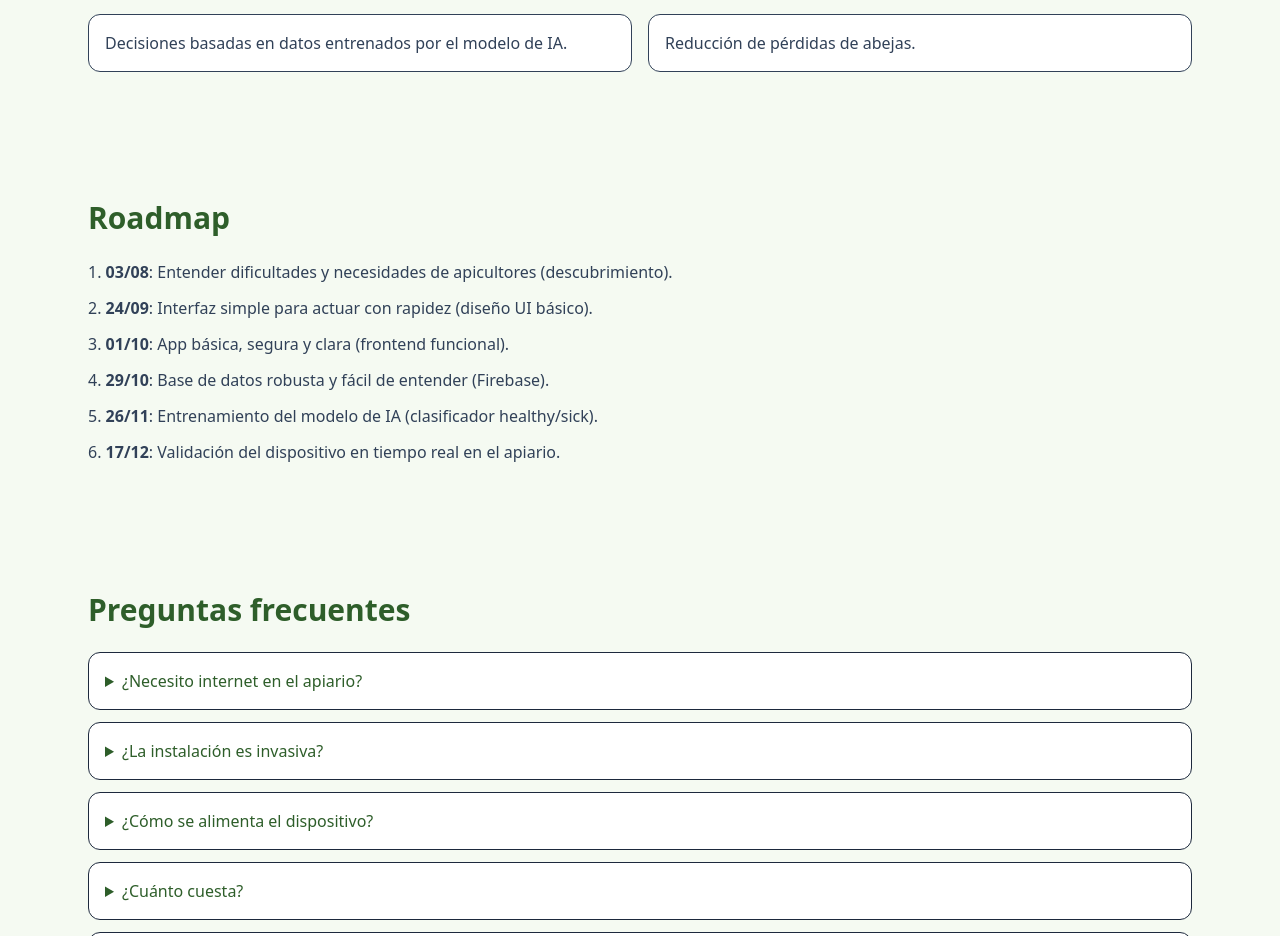
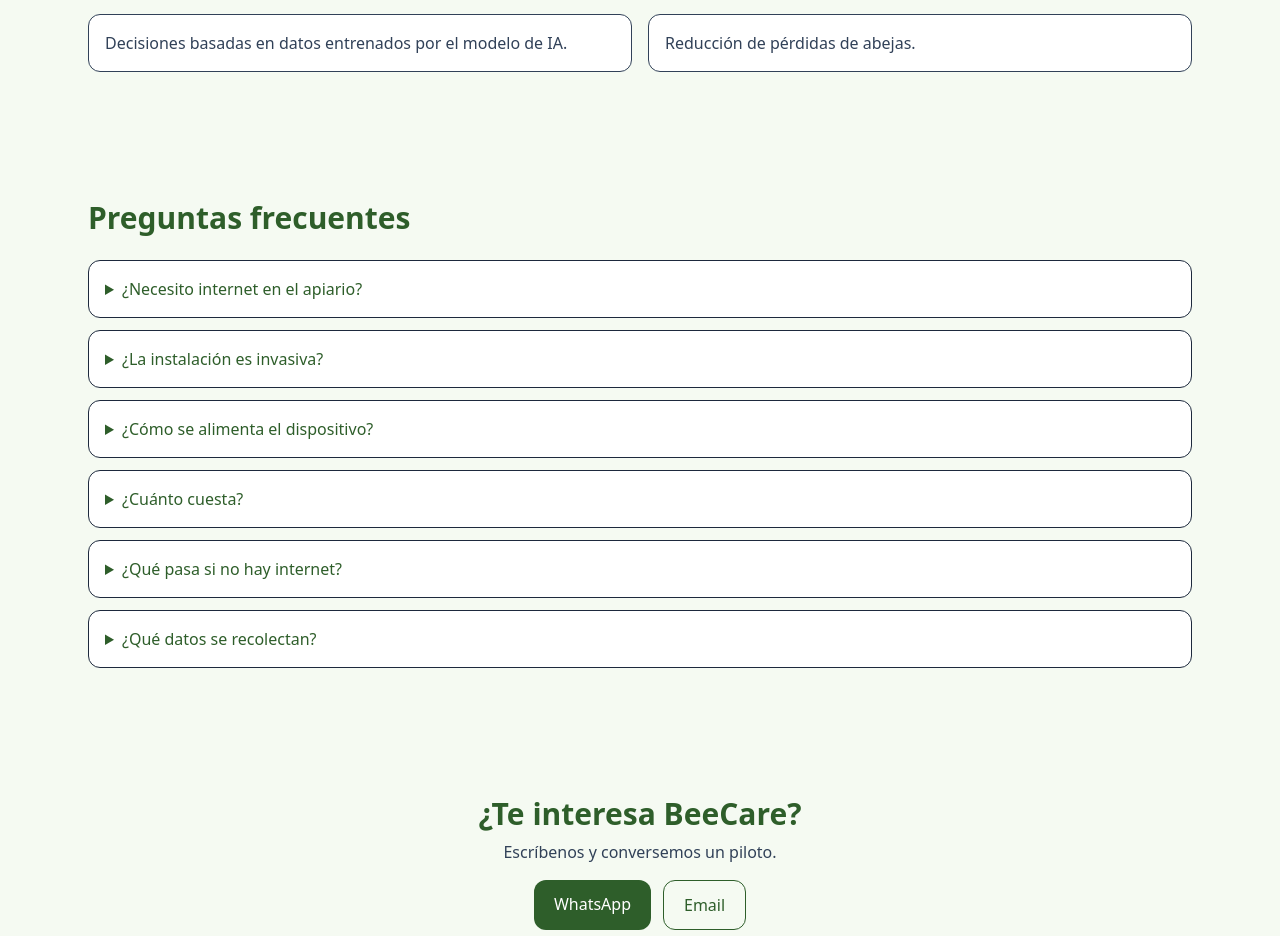
Before and after one commit to Vettem/beecare-sitio, a Next.js app: page / in a window 1280 px wide. Shown: the part 2082-3018 px from the top of the page. Built offline with nearby package versions, Linux system fonts and the light colour scheme.

Commit message:
roadmap no es necesario

```diff
--- a/src/app/page.tsx
+++ b/src/app/page.tsx
@@ -116,19 +116,6 @@
         </ul>
       </section>
 
-      {/* ROADMAP */}
-      <section id="roadmap" className="scroll-mt-24 px-6 py-16 max-w-6xl mx-auto">
-        <h2 className="text-3xl font-bold text-bee-primary">Roadmap</h2>
-        <ol className="mt-6 space-y-3 text-slate-700 list-decimal list-inside">
-          <li><strong>03/08</strong>: Entender dificultades y necesidades de apicultores (descubrimiento).</li>
-          <li><strong>24/09</strong>: Interfaz simple para actuar con rapidez (diseño UI básico).</li>
-          <li><strong>01/10</strong>: App básica, segura y clara (frontend funcional).</li>
-          <li><strong>29/10</strong>: Base de datos robusta y fácil de entender (Firebase).</li>
-          <li><strong>26/11</strong>: Entrenamiento del modelo de IA (clasificador healthy/sick).</li>
-          <li><strong>17/12</strong>: Validación del dispositivo en tiempo real en el apiario.</li>
-        </ol>
-      </section>
-
       {/* FAQ */}
       <section id="faq" className="scroll-mt-24 px-6 py-16 max-w-6xl mx-auto">
         <h2 className="text-3xl font-bold text-bee-primary">Preguntas frecuentes</h2>
```
